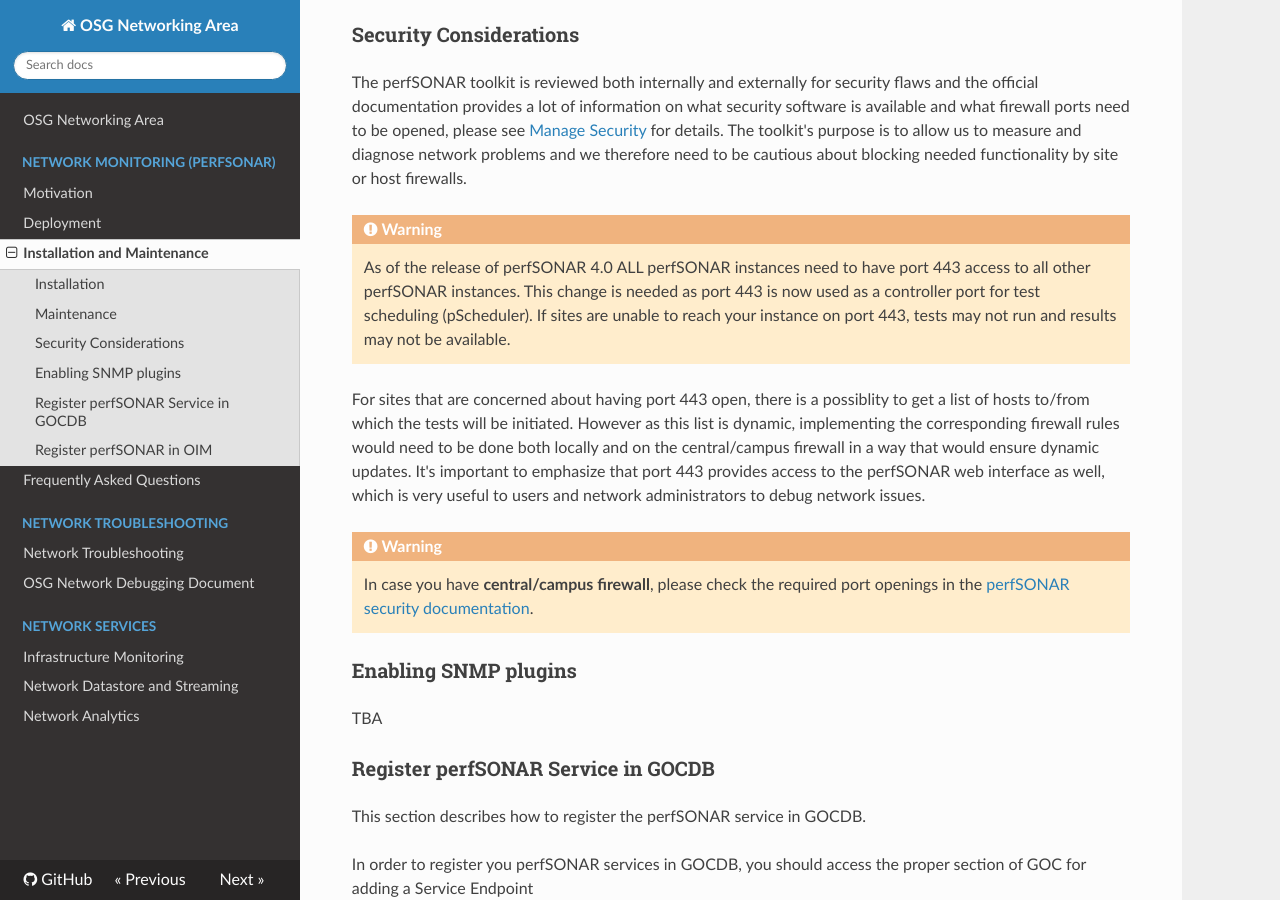
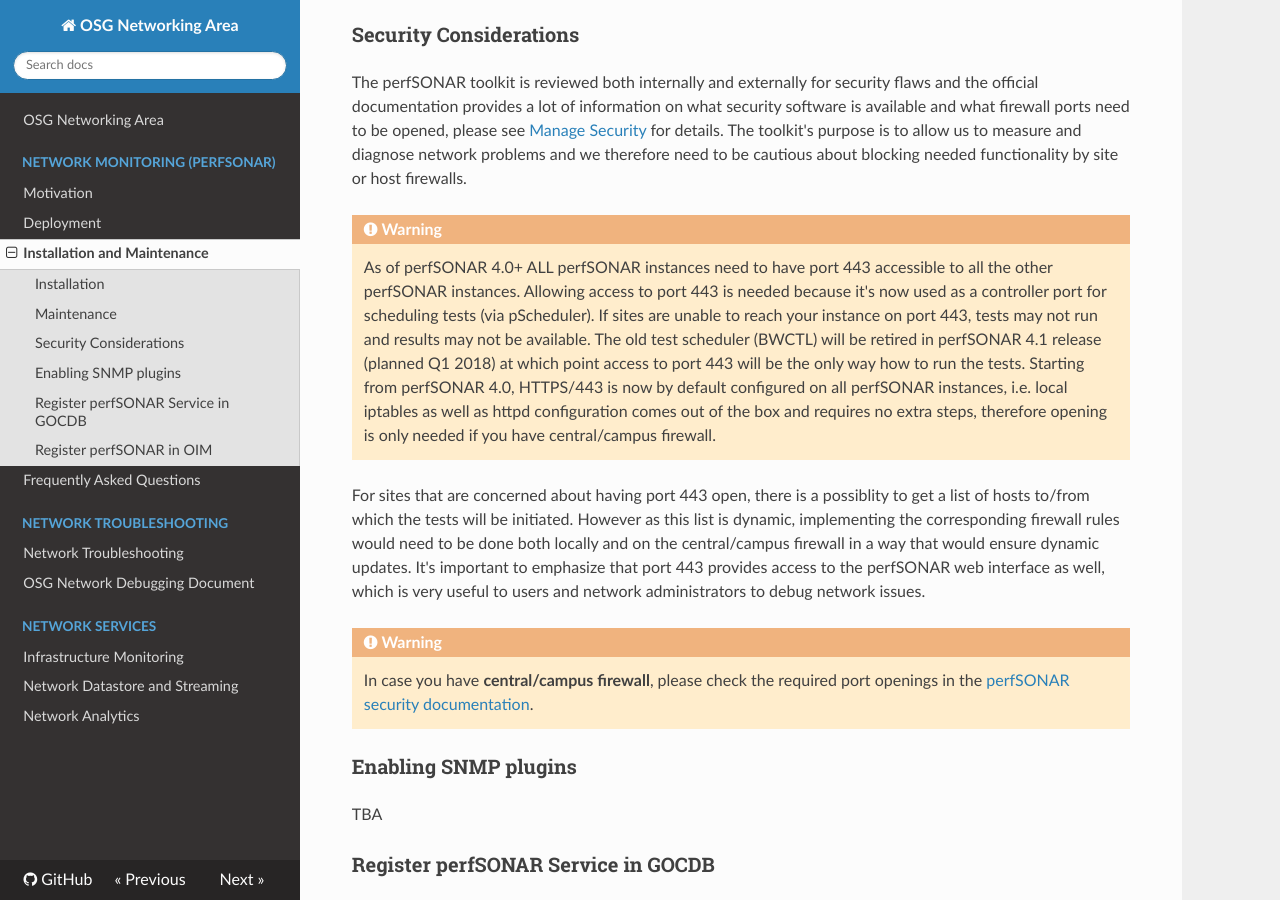
Before and after one commit to osg-htc/networking, an MkDocs documentation site: the page built from docs/perfsonar/installation.md, in a window 1280 px wide and 900 px high, scrolled down 2454 px. Built offline with MkDocs 1.6.1, drawn with Linux system fonts in a browser that asks for light colours; nearby versions of some CDN libraries; old or Windows-style settings are respelled for this version of MkDocs.

Commit message:
Update installation.md

```diff
--- a/docs/perfsonar/installation.md
+++ b/docs/perfsonar/installation.md
@@ -63,7 +63,7 @@
 The perfSONAR toolkit is reviewed both internally and externally for security flaws and the official documentation provides a lot of information on what security software is available and what firewall ports need to be opened, please see [Manage Security](http://docs.perfsonar.net/manage_security.html) for details. The toolkit's purpose is to allow us to measure and diagnose network problems and we therefore need to be cautious about blocking needed functionality by site or host firewalls.
 
 !!! warning
-	As of the release of perfSONAR 4.0 ALL perfSONAR instances need to have port 443 access to all other perfSONAR instances. This change is needed as port 443 is now used as a controller port for test scheduling (pScheduler). If sites are unable to reach your instance on port 443, tests may not run and results may not be available.
+	As of perfSONAR 4.0+ ALL perfSONAR instances need to have port 443 accessible to all the other perfSONAR instances. Allowing access to port 443 is needed because it's now used as a controller port for scheduling tests (via pScheduler). If sites are unable to reach your instance on port 443, tests may not run and results may not be available. The old test scheduler (BWCTL) will be retired in perfSONAR 4.1 release (planned Q1 2018) at which point access to port 443 will be the only way how to run the tests. Starting from perfSONAR 4.0, HTTPS/443 is now by default configured on all perfSONAR instances, i.e. local iptables as well as httpd configuration comes out of the box and requires no extra steps, therefore opening is only needed if you have central/campus firewall.
 
 For sites that are concerned about having port 443 open, there is a possiblity to get a list of hosts to/from which the tests will be initiated. However as this list is dynamic, implementing the corresponding firewall rules would need to be done both locally and on the central/campus firewall in a way that would ensure dynamic updates. It's important to emphasize that port 443 provides access to the perfSONAR web interface as well, which is very useful to users and network administrators to debug network issues.
 
```
